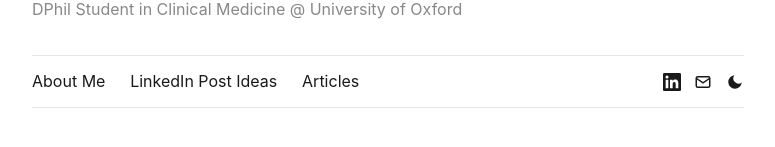
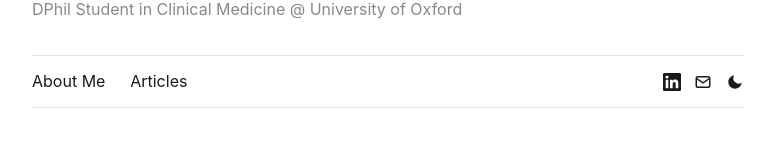
Before and after one commit to JonnySmith123-code/CV, a plain HTML site: page index.html in a window 1280 px wide. Shown: the part 355-502 px from the top of the page, without its empty margins (252-1027 px from the left). Drawn offline with Linux system fonts and the light colour scheme.

Commit message:
Hide LinkedIn Post Ideas section from site navigation
Comment out the research/ nav link on the homepage and add a
noindex,nofollow robots meta to the page so it is not surfaced
to browsers or search engines. Files remain in the repo.

Co-Authored-By: Claude Opus 5 (1M context) <noreply@anthropic.com>

```diff
--- a/index.html
+++ b/index.html
@@ -19,7 +19,7 @@
         <nav class="nav-row">
             <div class="nav-links">
                 <a href="cv/">About Me</a>
-                <a href="research/">LinkedIn Post Ideas</a>
+                <!-- Hidden from site nav: <a href="research/">LinkedIn Post Ideas</a> -->
                 <a href="articles/">Articles</a>
             </div>
             <div class="icons">
```
Also changed, not shown: research/index.html (+1 -0 lines).
